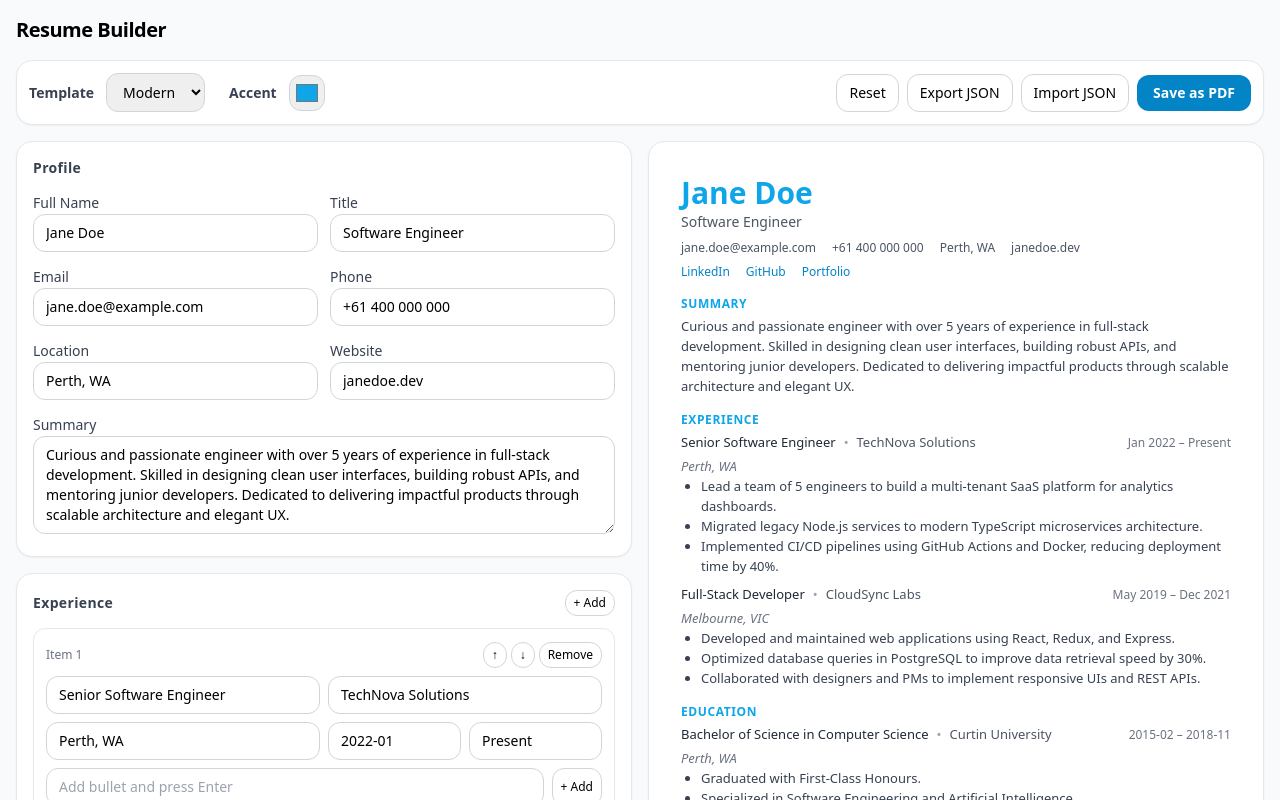
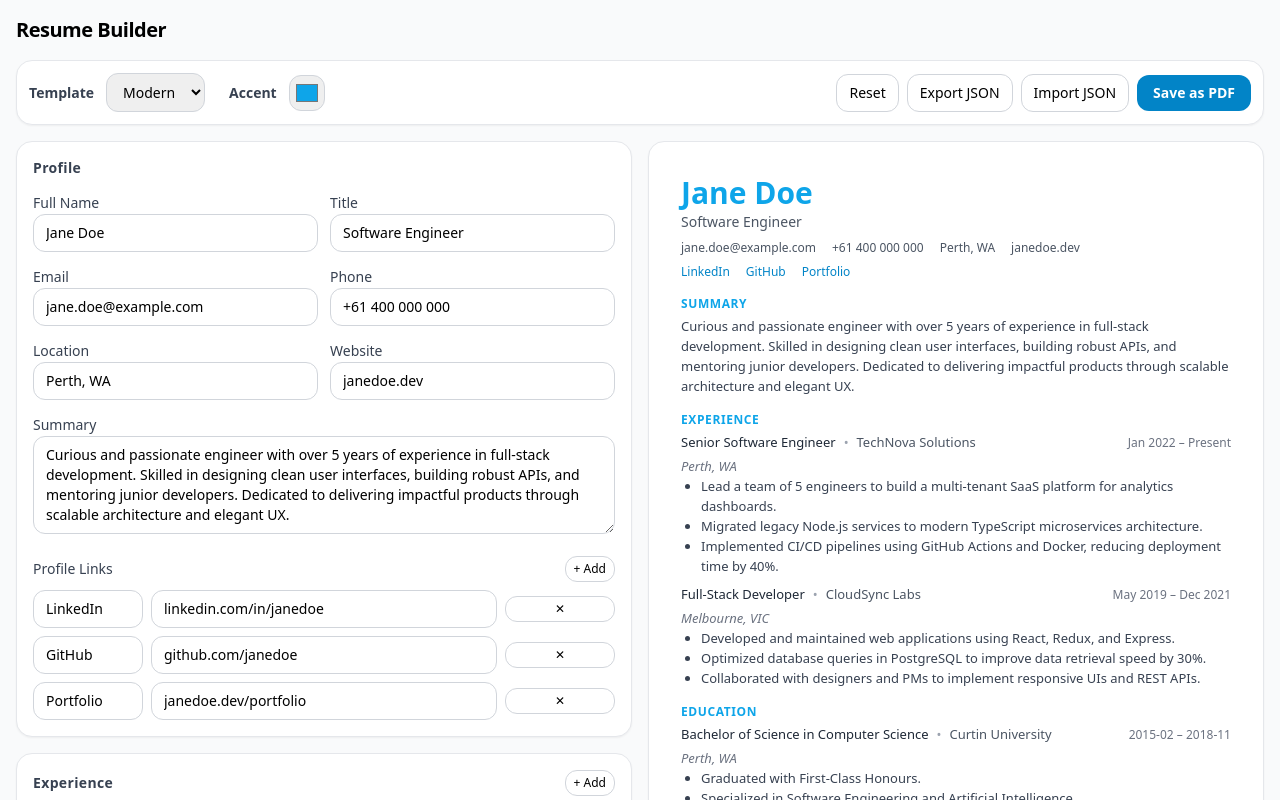
Before and after one commit to axcel-blade/resume-builder, a React (Vite) app: page / in a window 1280 px wide. Shown: the top 800 px of the page. Built offline with nearby package versions, Linux system fonts and the light colour scheme.

Commit message:
Added link editing functionality to ProfileEditor component

```diff
--- a/src/components/ProfileEditor.jsx
+++ b/src/components/ProfileEditor.jsx
@@ -1,19 +1,125 @@
 import React from "react";
-import { SectionCard, Label, Text, TextArea } from "./SharedInputs";
+import { SectionCard, Label, Text, TextArea, IconButton } from "./SharedInputs";
+
+const uid = () => (crypto.randomUUID?.() ?? Math.random().toString(36).slice(2));
 
 export default function ProfileEditor({ data, set }) {
     const p = data.profile;
+
+    // 🔗 --- link handlers ---
+    const addLink = () =>
+        set({
+        links: [...data.links, { id: uid(), label: "", url: "" }],
+        });
+
+    const updateLink = (i, patch) =>
+        set({
+        links: data.links.map((l, idx) => (idx === i ? { ...l, ...patch } : l)),
+        });
+
+    const removeLink = (i) =>
+        set({
+        links: data.links.filter((_, idx) => idx !== i),
+        });
+
+    const handleKey = (e, i) => {
+        if (e.key === "Enter") {
+        e.preventDefault();
+        if (i === data.links.length - 1) addLink();
+        }
+    };
+
+    // --- render ---
     return (
         <SectionCard title="Profile">
         <div className="grid grid-cols-2 gap-3">
-            <div><Label>Full Name</Label><Text value={p.fullName} onChange={(v) => set({ profile: { ...p, fullName: v } })} /></div>
-            <div><Label>Title</Label><Text value={p.title} onChange={(v) => set({ profile: { ...p, title: v } })} /></div>
-            <div><Label>Email</Label><Text value={p.email} onChange={(v) => set({ profile: { ...p, email: v } })} /></div>
-            <div><Label>Phone</Label><Text value={p.phone} onChange={(v) => set({ profile: { ...p, phone: v } })} /></div>
-            <div><Label>Location</Label><Text value={p.location} onChange={(v) => set({ profile: { ...p, location: v } })} /></div>
-            <div><Label>Website</Label><Text value={p.website} onChange={(v) => set({ profile: { ...p, website: v } })} /></div>
+            <div>
+            <Label>Full Name</Label>
+            <Text
+                value={p.fullName}
+                onChange={(v) => set({ profile: { ...p, fullName: v } })}
+            />
+            </div>
+            <div>
+            <Label>Title</Label>
+            <Text
+                value={p.title}
+                onChange={(v) => set({ profile: { ...p, title: v } })}
+            />
+            </div>
+            <div>
+            <Label>Email</Label>
+            <Text
+                value={p.email}
+                onChange={(v) => set({ profile: { ...p, email: v } })}
+            />
+            </div>
+            <div>
+            <Label>Phone</Label>
+            <Text
+                value={p.phone}
+                onChange={(v) => set({ profile: { ...p, phone: v } })}
+            />
+            </div>
+            <div>
+            <Label>Location</Label>
+            <Text
+                value={p.location}
+                onChange={(v) => set({ profile: { ...p, location: v } })}
+            />
+            </div>
+            <div>
+            <Label>Website</Label>
+            <Text
+                value={p.website}
+                onChange={(v) => set({ profile: { ...p, website: v } })}
+            />
+            </div>
         </div>
-        <div className="mt-3"><Label>Summary</Label><TextArea value={p.summary} onChange={(v) => set({ profile: { ...p, summary: v } })} /></div>
+
+        <div className="mt-3">
+            <Label>Summary</Label>
+            <TextArea
+            value={p.summary}
+            onChange={(v) => set({ profile: { ...p, summary: v } })}
+            />
+        </div>
+
+        {/* 🔗 Embedded link editor */}
+        <div className="mt-4">
+            <div className="mb-2 flex items-center justify-between">
+            <Label>Profile Links</Label>
+            <IconButton onClick={addLink}>+ Add</IconButton>
+            </div>
+            {data.links?.length > 0 ? (
+            <div className="space-y-2">
+                {data.links.map((l, i) => (
+                <div key={l.id} className="grid grid-cols-5 items-center gap-2">
+                    <Text
+                    value={l.label}
+                    onChange={(v) => updateLink(i, { label: v })}
+                    onKeyDown={(e) => handleKey(e, i)}
+                    placeholder="Label (e.g. LinkedIn)"
+                    />
+                    <Text
+                    value={l.url}
+                    onChange={(v) => updateLink(i, { url: v })}
+                    onKeyDown={(e) => handleKey(e, i)}
+                    placeholder="URL (e.g. linkedin.com/in/janedoe)"
+                    className="col-span-3"
+                    />
+                    <IconButton title="Remove" onClick={() => removeLink(i)}>
+                    ✕
+                    </IconButton>
+                </div>
+                ))}
+            </div>
+            ) : (
+            <p className="text-xs text-gray-400 italic">
+                No links added. Click “+ Add” to create one.
+            </p>
+            )}
+        </div>
         </SectionCard>
     );
 }
```
